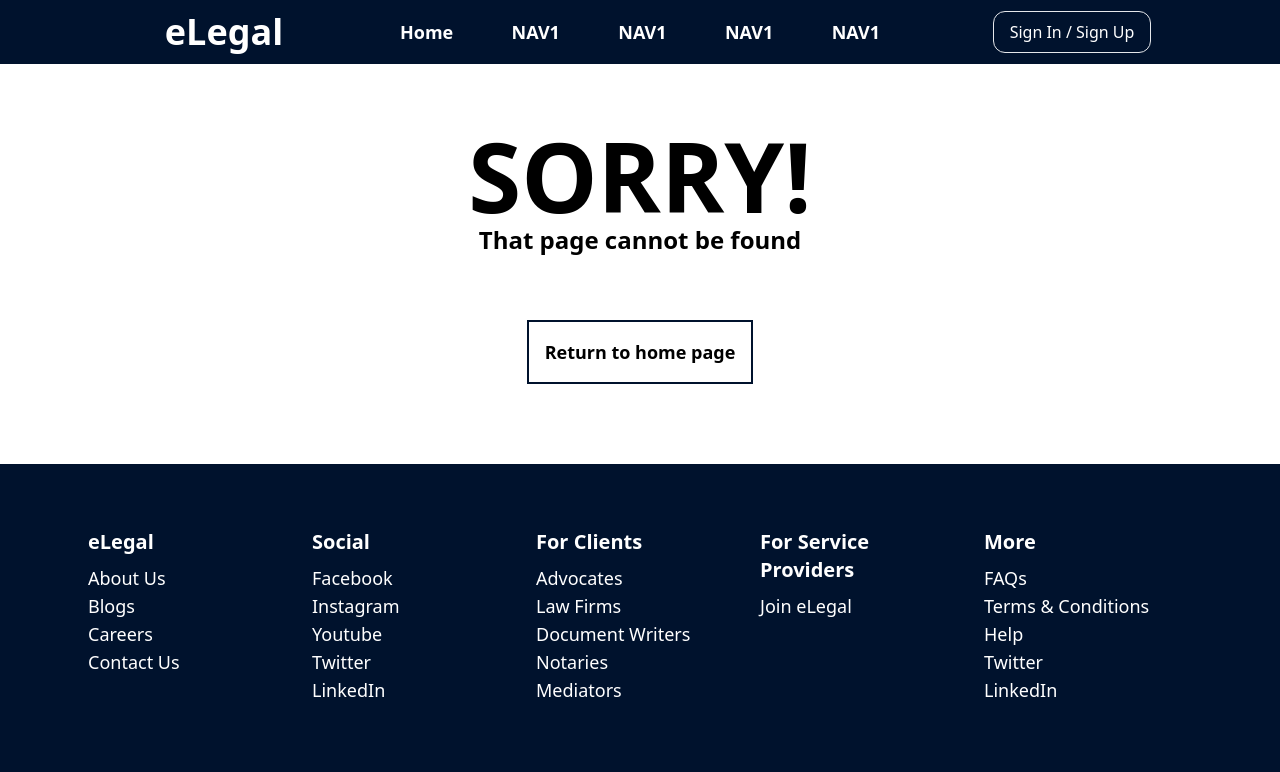
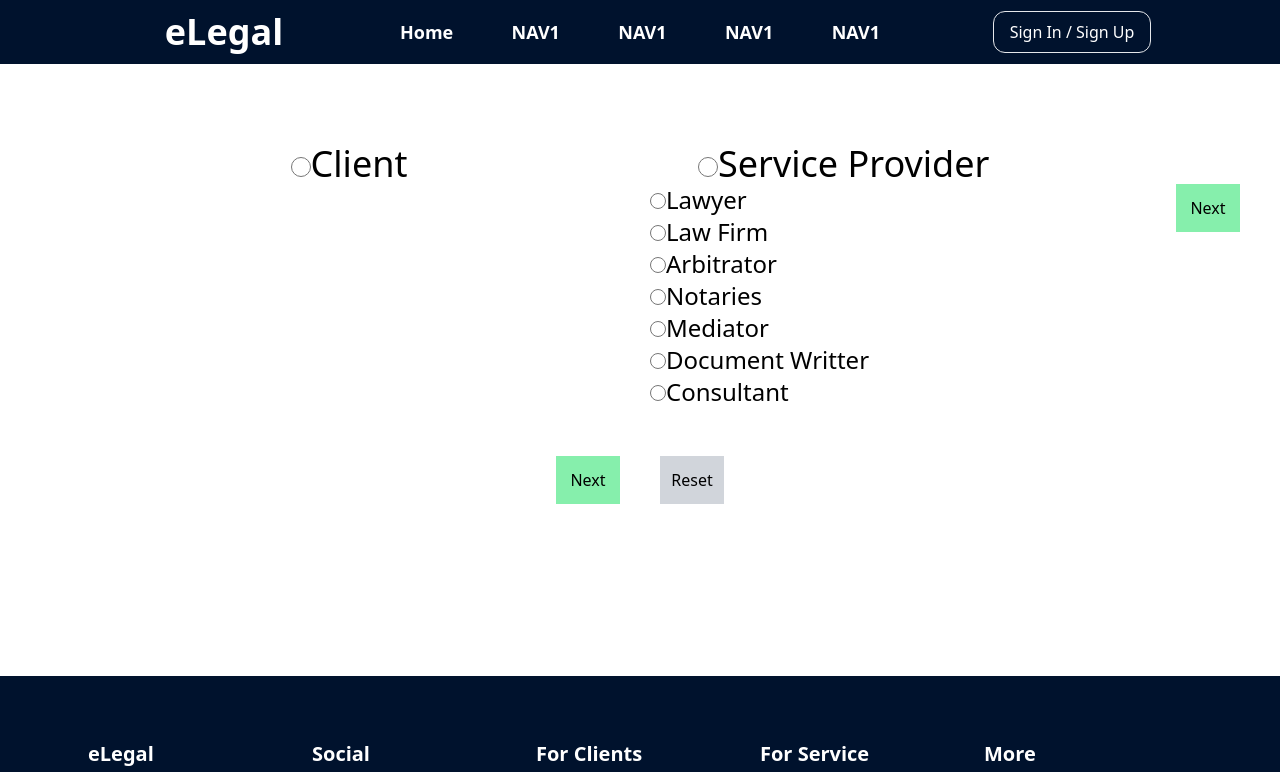
Before and after one commit to sarvochcha01/sih, a React (Create React App) app: page /UserSelection in a window 1280 px wide. Shown: the top 772 px of the page. Built offline with nearby package versions, Linux system fonts and the light colour scheme.

Commit message:
registration forms

```diff
--- a/src/App.js
+++ b/src/App.js
@@ -16,6 +16,8 @@ import jwtDecode from "jwt-decode";
 
 //checking for authorization
 
+import RegisterProvider from "./Components/RegisterProvider";
+import UserSelection from "./Components/UserSelection";
 function App() {
   return (
     <div className="flex flex-col w-full">
@@ -48,7 +50,8 @@ function App() {
         />
         <Route path="/signin" element={<Signinup a={true} b={false} />} />
         <Route path="/signup" element={<Signinup a={false} b={true} />} />
-
+        <Route path="/register" element={<RegisterProvider/>} />
+        <Route path="/UserSelection" element={<UserSelection/>} />
         <Route path="*" element={<NotFound404 />} />
       </Routes>
       <Footer />
--- a/src/Components/Educationalinfo.js
+++ b/src/Components/Educationalinfo.js
@@ -20,23 +20,22 @@ const Educationalinfo =(props)=>{
                                 <div className="value basis-7/12 "><input name="fullname" className="rounded-xl border-2 border-slate-700 h-8  sm:h-full w-full float-right"/></div>
                             </div>
 
+                            <div className="DOB flex  justify-between sm:h-9 mt-3">
+                                <div className="title  basis-4/12"><label className="text-white font-bold text-md">Name of College :</label></div>
+                                <div className="value basis-7/12"><input name="fullname" className="rounded-xl border-2 border-slate-700 h-8  w-full float-right sm:h-full "/></div>
+                            </div>
+
                             <div className="contact flex  justify-between sm:h-9 mt-3">
-                                <div className="title  basis-4/12"><label className="text-white font-bold text-md ">Passing Year:</label></div>
+                                <div className="title  basis-4/12"><label className="text-white font-bold text-md ">Passing Year :</label></div>
                                 <div className="value basis-7/12"><input name="fullname" type="number" className="rounded-xl border-2 border-slate-700 h-8  w-full float-right sm:h-full "/></div>
                             </div>
 
-                            <div className="email flex  justify-between sm:h-9 mt-3">
+                            {/* <div className="email flex  justify-between sm:h-9 mt-3">
                                 <div className="title basis-4/12"><label className="text-white font-bold text-md">Certificate:</label></div>
                                 <div className="value  basis-7/12">
                                     <label  for="img" className="rounded-xl border-2 border-slate-700 h-8 w-1/2 float-right sm:h-full bg-sky-300 text-lg flex justify-center ">Upload</label>
                                     <input id="img" name="fullname" type="file" className="rounded-xl border-2 border-slate-700 h-8 w-full float-right hidden sm:h-full "/></div>
                             </div>
-
-                            <div className="DOB flex  justify-between sm:h-9 mt-3">
-                                <div className="title  basis-4/12"><label className="text-white font-bold text-md">Date of Birth:</label></div>
-                                <div className="value basis-7/12"><input name="fullname" className="rounded-xl border-2 border-slate-700 h-8  w-full float-right sm:h-full "/></div>
-                            </div>
-
                             <div className="Language flex justify-between sm:h-9 mt-3 ">
                                 <div className="title basis-4/12"><label className="text-white font-bold text-md">Language Spoken:</label></div>
                                 <div className="value  basis-7/12 py-3 sm:py-0"><input name="fullname" className="rounded-x border-2 border-slate-700 h-8  w-full float-right sm:h-full"/></div>
@@ -55,7 +54,7 @@ const Educationalinfo =(props)=>{
                             <div className="address flex  justify-between sm:h-9 mt-3">
                                 <div className="title  basis-4/12"><label className="text-white font-bold text-md">Address:</label></div>
                                 <div className="value basis-7/12"><input name="fullname" className="rounded-sm border-2 border-slate-700 h-auto w-full float-right  sm:h-full overflow-auto"/></div>
-                            </div>
+                            </div> */}
 
                         </div>
                     </div>
--- a/src/Components/Profesionalinfo.js
+++ b/src/Components/Profesionalinfo.js
@@ -16,46 +16,62 @@ const Professionalinfo =(props)=>{
                     <p className="text-2xl text-sky-300 font-serif my-2 text-center sm:text-left sm:ml-12">Professional Information</p>
                     <div className="details flex flex-col-reverse lg:flex-row h-4/5 sm:justify-evenly">
                         <div className="personal basis-8/12 sm:ml-20">
-                            <div className="name flex justify-between sm:h-9 mt-6">
-                                <div className="title  basis-4/12  "><label className="text-white font-bold text-md ">Profession:</label></div>
-                                <div className="value basis-7/12 "><input name="fullname" className="rounded-xl border-2 border-slate-700 h-8  sm:h-full w-full float-right"/></div>
+
+
+                            <div className="contact flex  justify-between sm:h-9 mt-3 mb-2">
+                                <div className="title  basis-4/12"><label className="text-white font-bold text-md ">Year of Experience:</label></div>
+                                <div className="value basis-6/12"><input name="fullname" type="number" className="rounded-xl border-2 border-slate-700 h-8  w-full float-right sm:h-full "/></div>
                             </div>
 
-                            <div className="contact flex  justify-between sm:h-9 mt-3">
-                                <div className="title  basis-4/12"><label className="text-white font-bold text-md ">Expeience(yrs):</label></div>
-                                <div className="value basis-7/12"><input name="fullname" type="number" className="rounded-xl border-2 border-slate-700 h-8  w-full float-right sm:h-full "/></div>
+                            <div className="email flex  justify-between sm:h-9 mt-3 mb-2">
+                                <div className="title basis-4/12"><label className="text-white font-bold text-md">Law Firm(if any):</label></div>
+                                <div className="value  basis-6/12"><input name="fullname" type="email" className="rounded-xl border-2 border-slate-700 h-8  w-full float-right sm:h-full "/></div>
                             </div>
 
-                            <div className="email flex  justify-between sm:h-9 mt-3">
-                                <div className="title basis-4/12"><label className="text-white font-bold text-md">Law Firm(if any):</label></div>
-                                <div className="value  basis-7/12"><input name="fullname" type="email" className="rounded-xl border-2 border-slate-700 h-8  w-full float-right sm:h-full "/></div>
+                            <div className="DOB flex  justify-between sm:h-9 mt-3 mb-2">
+                                <div className="title  basis-4/12"><label className="text-white font-bold text-md">Work Location:</label></div>
+                                <div className="value basis-6/12"><input name="fullname" className="rounded-xl border-2 border-slate-700 h-8  w-full float-right sm:h-full "/></div>
                             </div>
 
-                            <div className="DOB flex  justify-between sm:h-9 mt-3">
-                                <div className="title  basis-4/12"><label className="text-white font-bold text-md">Date of Birth:</label></div>
-                                <div className="value basis-7/12"><input name="fullname" className="rounded-xl border-2 border-slate-700 h-8  w-full float-right sm:h-full "/></div>
+                            <div className="Language flex justify-between sm:h-9 mt-3 mb-2">
+                                <div className="title basis-4/12"><label for="user" className="text-white font-bold text-md">Type of Lawyer : </label></div>
+
+                                <div className="value  basis-7/12 py-3 sm:py-0 mb-8"><select name="user" id="user" className="text-black w-auto ml-14 text-base rounded-lg px-2 py-1 border-2 border-slate-500 bg-gray-300">
+                                    <option value="client">Criminal Lawyer</option>
+                                    <option value="lawyer">Family Lawyers</option>
+                                    <option value="consultant">Corporate Lawyers</option>
+                                    <option value="lawfirm">Labor Lawyers</option>
+                                    <option value="notary">Tax Lawyer</option>
+                                    <option value="mediator">Public Interest Lawyer</option>
+                                    <option value="documentwriter">Intellectual Property Lawyer</option>
+                                    <option value="consultant">Immigration Lawyers</option>
+                                    <option value="client">Civil Rights Lawyer</option>
+                                    <option value="lawyer">Environmental Lawyer</option>
+                                    <option value="consultant">Entertainment Lawyer</option>
+                                    <option value="lawfirm">Estate Planning Lawyer</option>
+                                    <option value="notary">Civil Litigation Lawyers</option>
+                                    <option value="client">Constitutional Lawyers</option>
+                                    <option value="lawyer">Real Estate Lawyers</option>
+                                    <option value="consultant">Bankruptcy Lawyers</option>
+                                    <option value="lawfirm">Malpractice Lawyers</option>
+                                    <option value="notary">Personal injury lawyer</option>
+                                    <option value="notary">Property lawyer</option>
+                                    <option value="client">Divorce lawyer</option>
+                                    </select></div>
+                                    </div>
+                            <div className="ocupation flex  justify-between sm:h-9 mt-3 mb-4">
+                                <div className="title  basis-4/12">
+                                    <label className="text-white font-bold text-md">Bar Association Certificate :</label>
+                                </div>
+                                <div className="value  basis-6/12 h-8">
+                                    <input type="file" name="fullname" className="text-white rounded-sm border-2 border-slate-900 h-8  w-full float-right sm:h-full flex"/>
+                                </div>
+
                             </div>
-
-                            <div className="Language flex justify-between sm:h-9 mt-3 ">
-                                <div className="title basis-4/12"><label className="text-white font-bold text-md">Language Spoken:</label></div>
-                                <div className="value  basis-7/12 py-3 sm:py-0"><input name="fullname" className="rounded-x border-2 border-slate-700 h-8  w-full float-right sm:h-full"/></div>
+                            <div className="DOB flex flex-col justify-between sm:h-auto mt-3 mb-8">
+                                <div className="title  basis-4/12"><label className="text-white font-bold text-md">Bio<span className="text-sm font-light">(Description of your profile):</span><br/></label></div>
+                                <div className="value basis-11/12"><input type="text" name="fullname" className="rounded-xl border-2 border-slate-700 h-8  w-full float-right sm:h-24 cursor-auto"></input></div>
                             </div>
-
-                            <div className="ocupation flex  justify-between sm:h-9 mt-3">
-                                <div className="title  basis-4/12"><label className="text-white font-bold text-md">Occupation :</label></div>
-                                <div className="value  basis-7/12"><input name="fullname" className="rounded-sm border-2 border-slate-700 h-8  w-full float-right sm:h-full "/></div>
-                            </div>
-
-                            <div className="Gender flex justify-between sm:h-9 mt-3">
-                                <div className="title  basis-4/12"><label className="text-white font-bold text-md">Gender:</label></div>
-                                <div className="value  basis-7/12"><input name="fullname" className="rounded-sm border-2 border-slate-700 h-8  w-full float-right sm:h-full "/></div>
-                            </div>
-
-                            <div className="address flex  justify-between sm:h-9 mt-3">
-                                <div className="title  basis-4/12"><label className="text-white font-bold text-md">Address:</label></div>
-                                <div className="value basis-7/12"><input name="fullname" className="rounded-sm border-2 border-slate-700 h-auto w-full float-right  sm:h-full overflow-auto"/></div>
-                            </div>
-
                         </div>
                     </div>
                     <div className="flex justify-center space-x-6  my-2">
--- a/src/Components/RegisterProvider.js
+++ b/src/Components/RegisterProvider.js
@@ -3,7 +3,7 @@ import Personalinfo from "./Personalinfo";
 import Professionalinfo from "./Profesionalinfo";
 
 import { useState } from "react";
-import Success from "./Success";
+import RegistrationSuccess from "./RegisterationSuccess";
 
 const RegisterProvider =()=>{
     const [state, changeState] = useState(1);
@@ -19,11 +19,11 @@ const RegisterProvider =()=>{
 
     return(
         <div className="flex flex-col h-full w-full mt-4">
-            <div className="flex sm:h-12 text-lg font-extrabold my-2 md:my-0 md:text-3xl items-center justify-center h-auto">SERVICE PROVIDER REGISTRATION FORM</div>
+            <div className="flex sm:h-12 text-lg font-extrabold my-2 md:my-0 md:text-3xl items-center justify-center h-auto md:mt-12">SERVICE PROVIDER REGISTRATION FORM</div>
             {state === 1 && <Personalinfo nfun={nextState} pfun={prevState}/>}
             {state === 2 && <Professionalinfo nfun={nextState} pfun={prevState}/>}
             {state === 3 && <Educationalinfo nfun={nextState} pfun={prevState}/>}
-            {state === 4 && <Success nfun={nextState} pfun={prevState}/>}
+            {state === 4 && <RegistrationSuccess nfun={nextState} pfun={prevState}/>}
         </div>
     );
 }
--- /dev/null
+++ b/src/Components/RegisterationSuccess.js
@@ -0,0 +1,11 @@
+const RegistrationSuccess =()=>{
+    return(
+        <div className="w-11/12 md:w-8/12 h-auto md:h-3/6 mx-auto md:my-auto my-12 rounded-lg bg-blue-950">
+            <div className="Img"></div>
+            <div className="msg bg-white m-10 p-10 font-mono text-lg rounded-xl">You Have Successfully Completed registration.<br/>
+                                <br/>Now you are an important member of eLegal.</div>
+            <div className="home flex justify-center"><p className="bg-sky-300 p-2 mb-3 rounded-lg font-bold border-2 border-slate-600 w-min">HOME</p></div>
+        </div>
+    );
+}
+export default RegistrationSuccess;
--- /dev/null
+++ b/src/Components/UserSelection.js
@@ -0,0 +1,59 @@
+const UserSelection =()=>{
+    return(
+        <div className=" mt-24 h-[500px] flex flex-col justify-start pt-12">
+            <div className=" h-auto">
+                <form action="">
+                    <div className="flex justify-evenly">
+                        <div>
+                            <input className="h-5 w-5" type="radio" id="html" name="fav_language" value="HTML"/>
+                            <label className="text-4xl" for="html">Client</label><br/>
+                        </div>
+                        <div>
+                            <input className="h-5 w-5" type="radio" id="html" name="fav_language" value="HTML"/>
+                            <label className="text-4xl" for="html">Service Provider</label><br/>
+                        </div>
+                    </div>
+                    <input className="bg-green-300 h-12 w-16 mr-10 float-right" type="submit" value="Next"/>
+                </form>
+                <form>
+                    <div className=" flex flex-col pl-[650px]">
+                        <div>
+                            <input className="h-4 w-4" type="radio" id="html" name="fav_language" value="HTML"/>
+                            <label className="text-2xl" for="html">Lawyer</label><br/>
+                        </div>
+                        <div>
+                            <input className="h-4 w-4" type="radio" id="html" name="fav_language" value="HTML"/>
+                            <label className="text-2xl" for="html">Law Firm</label><br/>
+                        </div>
+                        <div>
+                            <input className="h-4 w-4" type="radio" id="html" name="fav_language" value="HTML"/>
+                            <label className="text-2xl" for="html">Arbitrator</label><br/>
+                        </div>
+                        <div>
+                            <input className="h-4 w-4" type="radio" id="html" name="fav_language" value="HTML"/>
+                            <label className="text-2xl" for="html">Notaries</label><br/>
+                        </div>
+                        <div>
+                            <input className="h-4 w-4" type="radio" id="html" name="fav_language" value="HTML"/>
+                            <label className="text-2xl" for="html">Mediator</label><br/>
+                        </div>
+                        <div>
+                            <input className="h-4 w-4" type="radio" id="html" name="fav_language" value="HTML"/>
+                            <label className="text-2xl" for="html">Document Writter</label><br/>
+                        </div>
+                        <div>
+                            <input className="h-4 w-4" type="radio" id="html" name="fav_language" value="HTML"/>
+                            <label className="text-2xl" for="html">Consultant</label><br/>
+                        </div>
+                    </div>
+                    <div className="flex justify-center mt-12">
+                        <input className="bg-green-300 h-12 w-16 mr-10" type="submit" value="Next"/>
+                        <input className="bg-gray-300 h-12 w-16" type="reset" value="Reset"/>
+                    </div>
+                </form>
+
+            </div>
+        </div>
+    );
+}
+export default UserSelection;
```
Also changed, not shown: src/Components/Personalinfo.js (+11 -11 lines).
